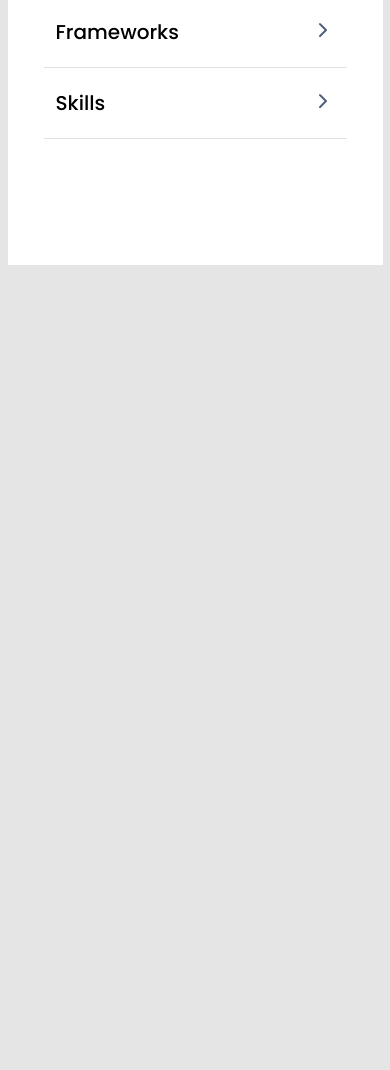
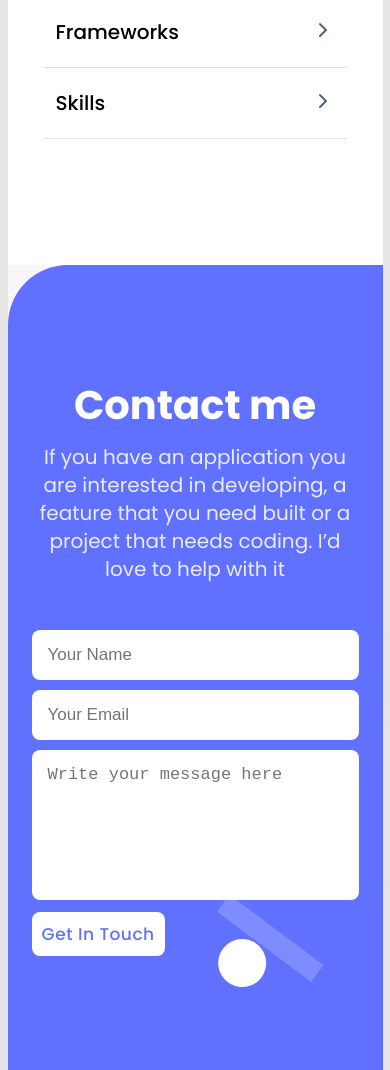
Before and after one commit to iam-nadeem/portfolio-app, a website: page index.html in a window 390 px wide. Shown: the part 4144-5214 px from the top of the page. Before the commit the page ends 4409 px from the top, so only its background shows below. Drawn offline with Linux system fonts and the light colour scheme.

Commit message:
complete mobile version

```diff
--- a/index.html
+++ b/index.html
@@ -270,6 +270,31 @@
             <!-- /Skills -->
           </ul>
         </section>
+        <section class="contact-me">
+          <h2>Contact me</h2>
+          <p>
+            If you have an application you are interested in developing, a
+            feature that you need built or a project that needs coding. I’d love
+            to help with it
+          </p>
+          <form class="contact-form" action="#" method="post">
+            <input type="text" name="name" placeholder="Your Name" required />
+            <input
+              type="email"
+              name="email"
+              placeholder="Your Email"
+              required
+            />
+            <textarea
+              name="message"
+              cols="30"
+              rows="6"
+              placeholder="Write your message here"
+              required
+            ></textarea>
+            <button class="btn-submit" type="submit">Get In Touch</button>
+          </form>
+        </section>
       </main>
     </div>
   </body>
--- a/style.css
+++ b/style.css
@@ -275,3 +275,72 @@
   justify-content: space-between;
   padding: 18px 12px;
 }
+
+.contact-me {
+  background-color: #6070ff;
+  background-image: url("./assets/contact\ form\ background\ shapes@2x.svg");
+  background-repeat: no-repeat;
+  background-position: 200px 370px;
+  border-top-left-radius: 60px;
+}
+
+.contact-me h2 {
+  font-weight: 700;
+  font-size: 40px;
+  line-height: 52px;
+  text-align: center;
+  color: #fff;
+}
+
+.contact-me p {
+  font-weight: 400;
+  font-size: 20px;
+  line-height: 28px;
+  text-align: center;
+  color: #ebebff;
+}
+
+.contact-form {
+  margin-top: 30px;
+}
+
+.contact-form input,
+.contact-form textarea {
+  width: 100%;
+  margin: 5px auto;
+  padding: 15px 16px;
+  font-weight: 400;
+  font-size: 17px;
+  line-height: 20px;
+  outline: none;
+  border: none;
+  background: #fff;
+  border-radius: 8px;
+}
+
+.contact-form textarea {
+  resize: none;
+}
+
+.btn-submit {
+  padding: 10px;
+  font-weight: 500;
+  font-size: 17px;
+  line-height: 24px;
+  text-align: center;
+  letter-spacing: 0.03em;
+  font-family: inherit;
+  font-style: normal;
+  border: none;
+  border-radius: 8px;
+  background: #fff;
+  color: #6070ff;
+  cursor: pointer;
+  transition: all 0.3s ease-in-out;
+}
+
+.btn-submit:hover {
+  background: transparent;
+  color: #fff;
+  border: 1px solid #fff;
+}
```
